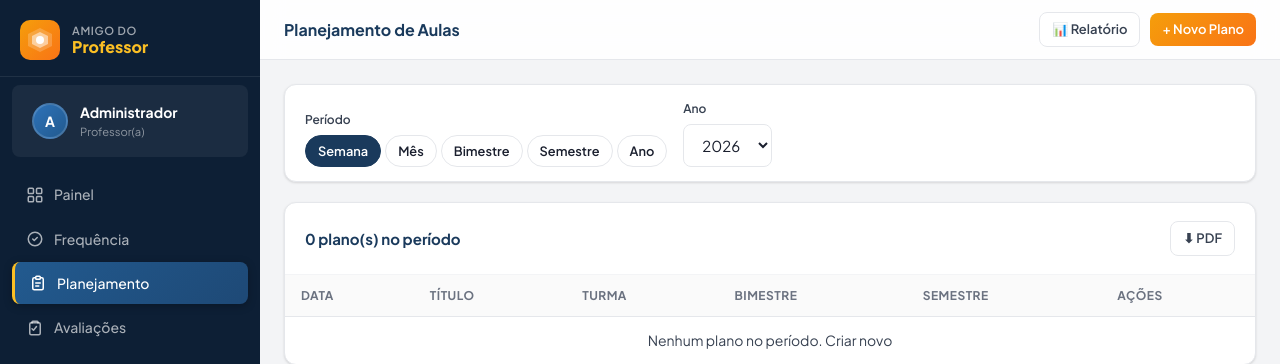
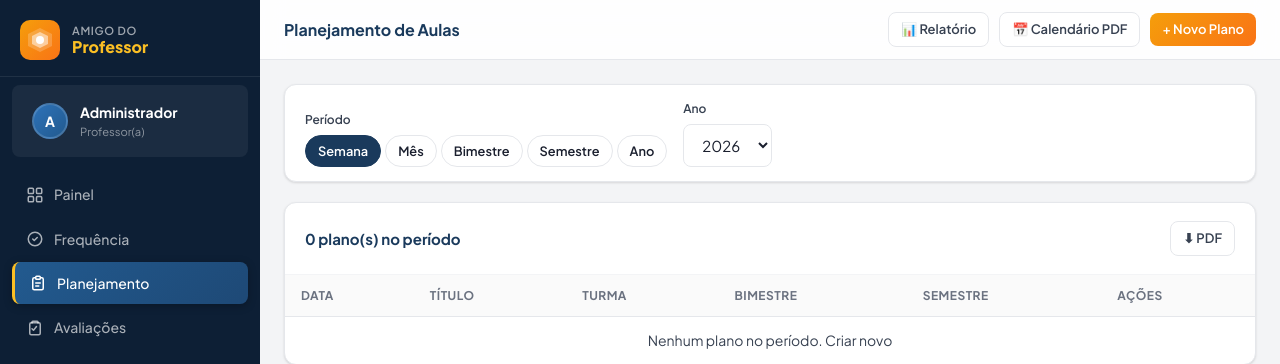
Before and after one commit to mavana1981-boop/AMIGO-PROFESSOR, a Flask app: page /planejamento/ in a window 1280 px wide. Shown: the top 364 px of the page. Run offline with Flask 3, Linux system fonts and the light colour scheme; a user stored in the database is signed in.

Commit message:
Update index.html

```diff
--- a/templates/planejamento/index.html
+++ b/templates/planejamento/index.html
@@ -3,6 +3,7 @@
 {% block page_title %}Planejamento de Aulas{% endblock %}
 {% block topbar_actions %}
   <a href="{{ url_for('planejamento.relatorio', filtro=filtro, ano=ano, mes=mes, bimestre=bimestre, semestre=semestre, turma_id=turma_id or '') }}" class="btn btn-outline btn-sm">📊 Relatório</a>
+  <a href="{{ url_for('planejamento.relatorio_calendario', filtro=filtro, ano=ano, mes=mes, bimestre=bimestre, semestre=semestre, turma_id=turma_id or '') }}" class="btn btn-outline btn-sm">📅 Calendário PDF</a>
   <a href="{{ url_for('planejamento.novo') }}" class="btn btn-accent btn-sm">+ Novo Plano</a>
 {% endblock %}
 {% block content %}
```
